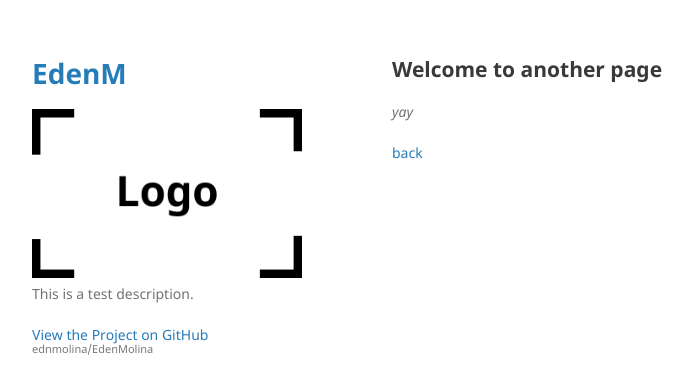
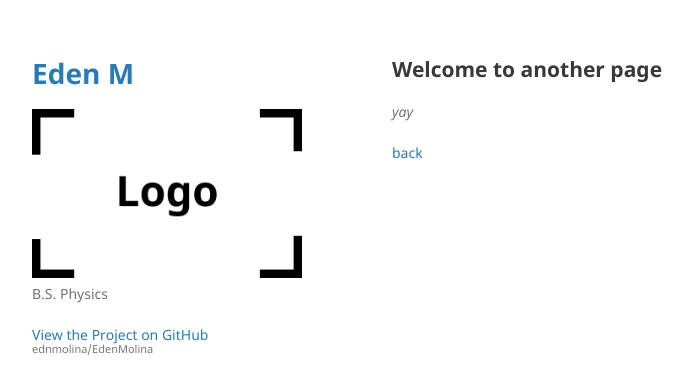
Before and after one commit to ednmolina/EdenMolina, a Jekyll site: the page built from another-page.md, in a window 1280 px wide. Shown: the top 392 px of the page, without its empty margins (178-871 px from the left). Built offline with Jekyll 4.4.1, drawn with Linux system fonts in a browser that asks for light colours; our own code applies the rules of GitHub Pages for plain Markdown files.

Commit message:
Update _config.yml

```diff
--- a/_config.yml
+++ b/_config.yml
@@ -1,8 +1,7 @@
-layout: post
 logo: /assets/img/logo.png
 
-title: EdenM
-description: This is a test description.
+title: Eden M
+description: B.S. Physics
 
 show_downloads: false
 google_analytics_code: UA-131831879-1
```
